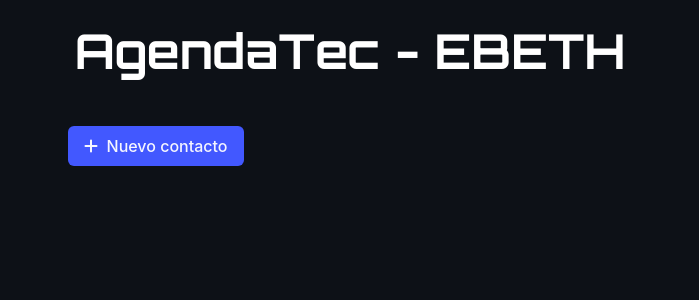
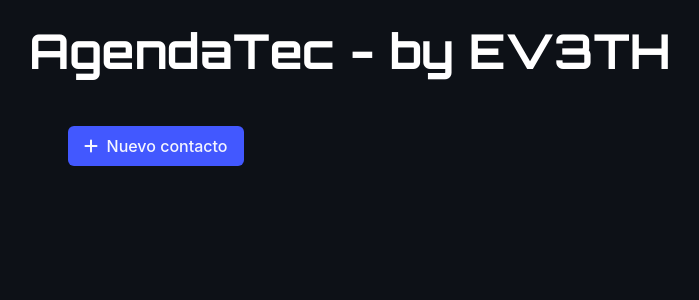
Before and after one commit to EV3THlm/CN2_EX_U2_22590434, a Flask app: page / in a window 1280 px wide. Shown: the top 300 px of the page, without its empty margins (290-989 px from the left). Run offline with Flask 3, Linux system fonts and the light colour scheme; data that the repository does not hold is empty; some libraries are stand-ins or nearby versions.

Commit message:
update base.html title

```diff
--- a/app/templates/base.html
+++ b/app/templates/base.html
@@ -14,7 +14,7 @@
     <header>
         <br>
         <h1 class="title has-text-centered is-1" style="font-family: 'Orbitron', sans-serif; color:white">
-            AgendaTec - EBETH
+            AgendaTec - by EV3TH
           </h1>
           <br>
     </header>
```
